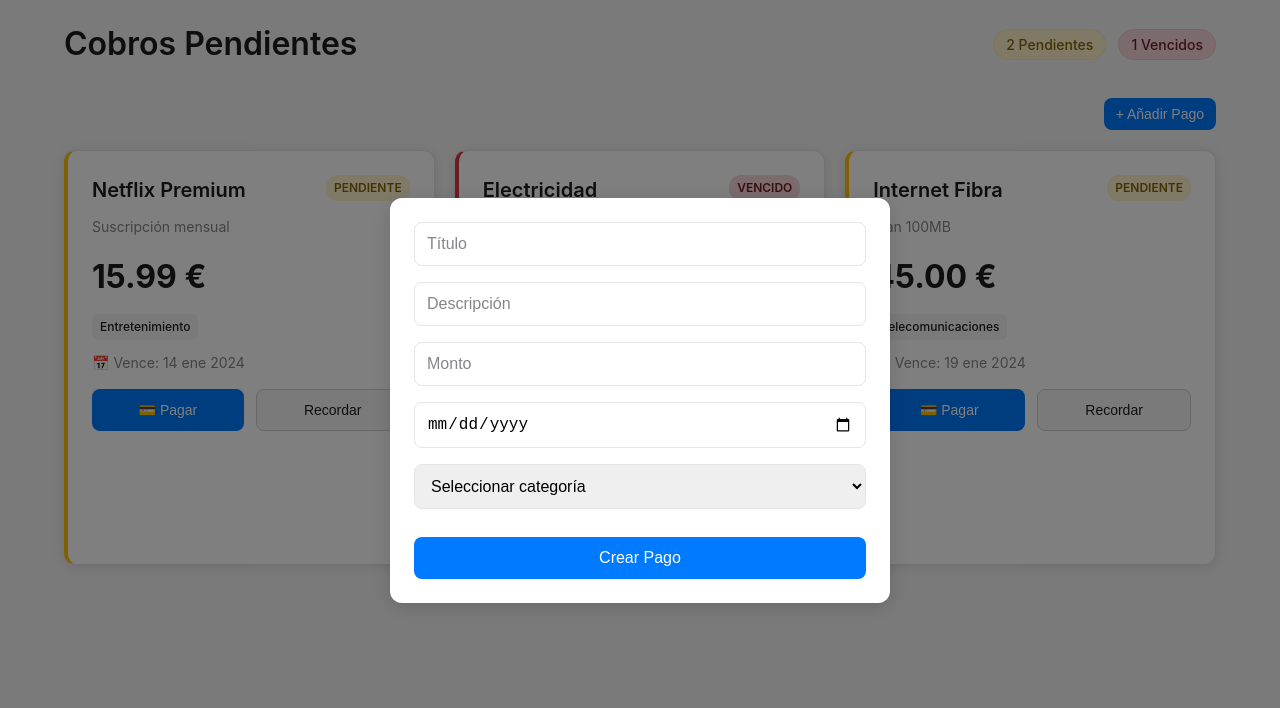
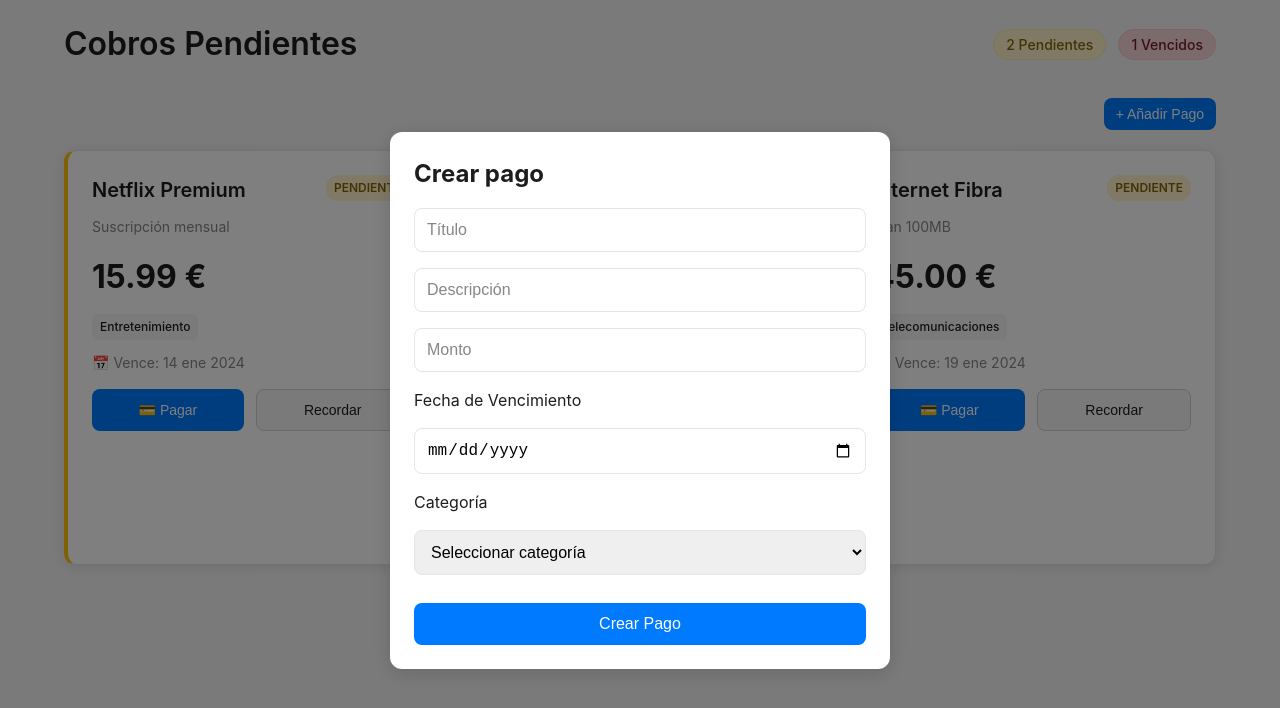
Before and after one commit to fantaxmin/payments-card, a React (Vite) app: page / in a window 1280 px wide. Both pictures are taken after a click on the button "+ Añadir Pago". Shown: the top 708 px of the page. Built offline with nearby package versions, Linux system fonts and the light colour scheme.

Commit message:
feature(context and form): Create form to add new card

```diff
--- a/src/components/features/payments/FormPaymentCard.tsx
+++ b/src/components/features/payments/FormPaymentCard.tsx
@@ -1,33 +1,73 @@
+import { useContext, useState } from "react";
 import { PAYMENT_CATEGORIES } from "../../../constants/payments";
+import { PaymentsContext } from "../../../context/PaymentsContext";
+import type { Payment } from "../../../types/Payment";
 import "../../../styles/components/FormPaymentCard.css";
 
+
 export const FormPaymentCard = () => {
+
+    const { addPayment, toggleForm } = useContext(PaymentsContext);
+    const [haveError, setHaveError] = useState<boolean>(false);
+
+    const handleSubmit = (event: React.FormEvent<HTMLFormElement>) => {
+        event.preventDefault();
+        const formData = new FormData(event.currentTarget);
+        for( const property of formData.entries() ){
+            if ( property[1] === '' ) {
+                setHaveError(true);
+                return;
+            }
+        }
+        const data : Omit<Payment, 'id'> = {
+            title : String(formData.get('title')),
+            description : String(formData.get('description')),
+            amount : Number(formData.get('amount')),
+            dueDate : String(formData.get('dueDate')),
+            category : String(formData.get('category')),
+            status : 'pendiente'
+        };
+        console.log('Nuevo pago creado:', data);
+        addPayment(data);
+        if( haveError ){
+            setHaveError(false);
+        }
+        toggleForm();
+    };
+
     return (
         <section className="form-overlay">
-            <form className="form-payment">
+            <form className="form-payment" onSubmit={handleSubmit}>
+                <h2>Crear pago</h2>
                 <input
+                    name="title"
                     type="text"
                     placeholder="Título"
-                    required
                 />
                 <input
+                    name="description"
                     type="text"
                     placeholder="Descripción"
-                    required
                 />
                 <input
+                    name="amount"
                     type="number"
                     placeholder="Monto"
                     step="0.01"
                     min="0"
-                    required
                 />
+                <label htmlFor="fechaVencimiento">
+                    Fecha de Vencimiento
+                </label>
                 <input
+                    name="dueDate"
                     type="date"
                     placeholder="Fecha de Vencimiento"
-                    required
                 />
-                <select required>
+                <label htmlFor="category">
+                    Categoría
+                </label>
+                <select name="category">
                     <option value="">Seleccionar categoría</option>
                     <option value={PAYMENT_CATEGORIES.ENTERTAINMENT}>{PAYMENT_CATEGORIES.ENTERTAINMENT}</option>
                     <option value={PAYMENT_CATEGORIES.BASIC_SERVICES}>{PAYMENT_CATEGORIES.BASIC_SERVICES}</option>
@@ -36,6 +76,13 @@ export const FormPaymentCard = () => {
                     <option value={PAYMENT_CATEGORIES.SUBSCRIPTIONS}>{PAYMENT_CATEGORIES.SUBSCRIPTIONS}</option>
                 </select>
                 <button type="submit">Crear Pago</button>
+                {
+                    haveError && (
+                        <div className="error-message">
+                            <p className="error-message-text">Por favor valida la información proporcionada.</p>
+                        </div>
+                    )
+                }
             </form>
         </section>
     );
--- a/src/context/PaymentsContext.tsx
+++ b/src/context/PaymentsContext.tsx
@@ -43,10 +43,12 @@ const PaymentsProvider = ({ children }: { children: React.ReactNode }) => {
         }
     };
 
-    const addPayment = (payment: Omit<Payment, 'id'>) => {
+    const addPayment = (payment: Omit<Payment, 'id' | 'isOverdue'>) => {
         const newPayment: Payment = {
             ...payment,
-            id: self.crypto.randomUUID()
+            id: self.crypto.randomUUID(),
+            status: 'pendiente',
+            isOverdue: new Date(payment.dueDate) < new Date() // Determina
         };
         setPayments([...payments, newPayment]);
     };
--- a/src/styles/components/FormPaymentCard.css
+++ b/src/styles/components/FormPaymentCard.css
@@ -9,7 +9,7 @@
     display: flex;
     justify-content: center;
     align-items: center;
-    z-index: 1000;
+    z-index: 1;
 }
 
 /* Form container */
@@ -71,3 +71,33 @@
 .form-payment button[type="submit"]:active {
     transform: translateY(0);
 }
+
+/* Error message styles */
+.error-message {
+  background-color: #ffeaea;
+  color: #c0392b;
+  border: 1px solid #e74c3c;
+  border-radius: var(--radius-md);
+  padding: var(--spacing-md);
+  margin-top: var(--spacing-lg);
+  text-align: center;
+  font-size: 1rem;
+  box-shadow: 0 2px 8px rgba(220, 53, 69, 0.08);
+  display: flex;
+  flex-direction: column;
+  align-items: center;
+  gap: var(--spacing-xs);
+}
+
+.error-message h4 {
+  margin: 0;
+  font-weight: 600;
+  font-size: 1.05rem;
+}
+
+.error-message-text {
+  margin: 0;
+  font-size: 0.95rem;
+  color: #c0392b;
+  font-weight: 400;
+}
```
